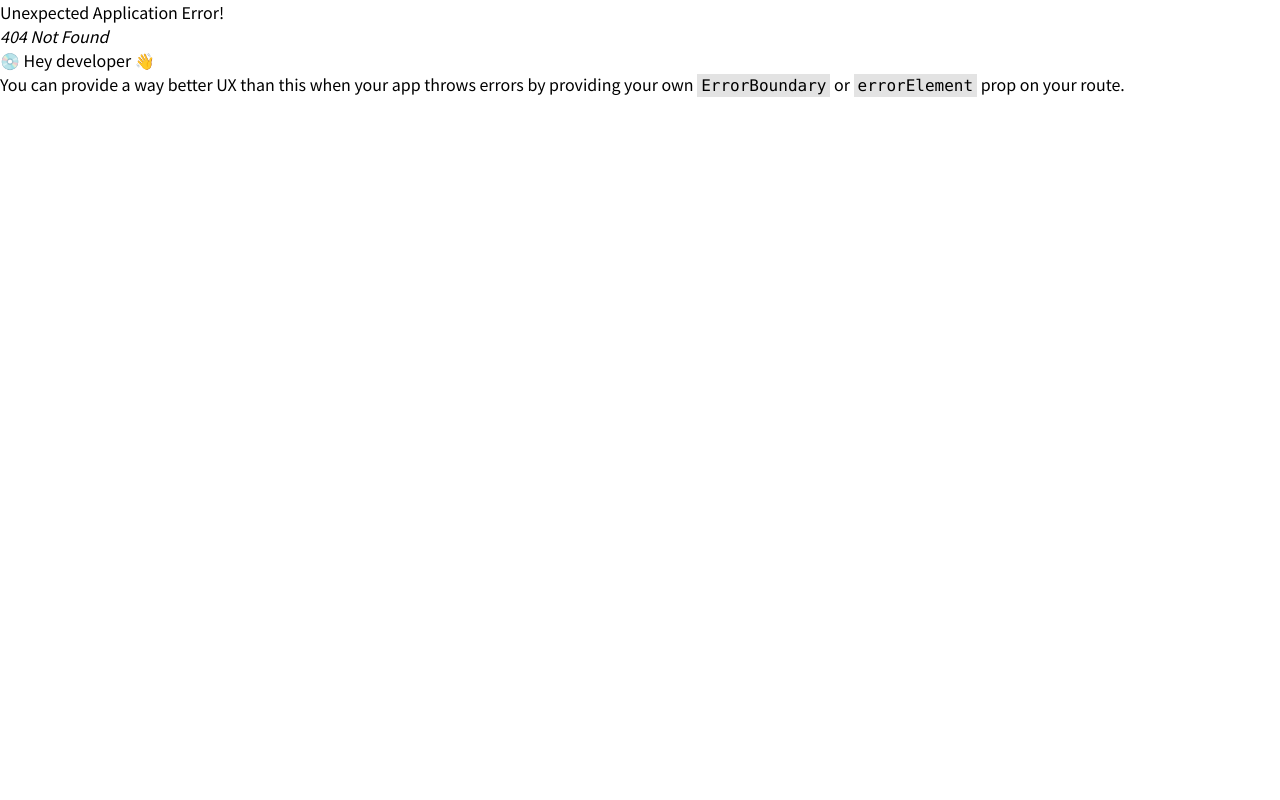
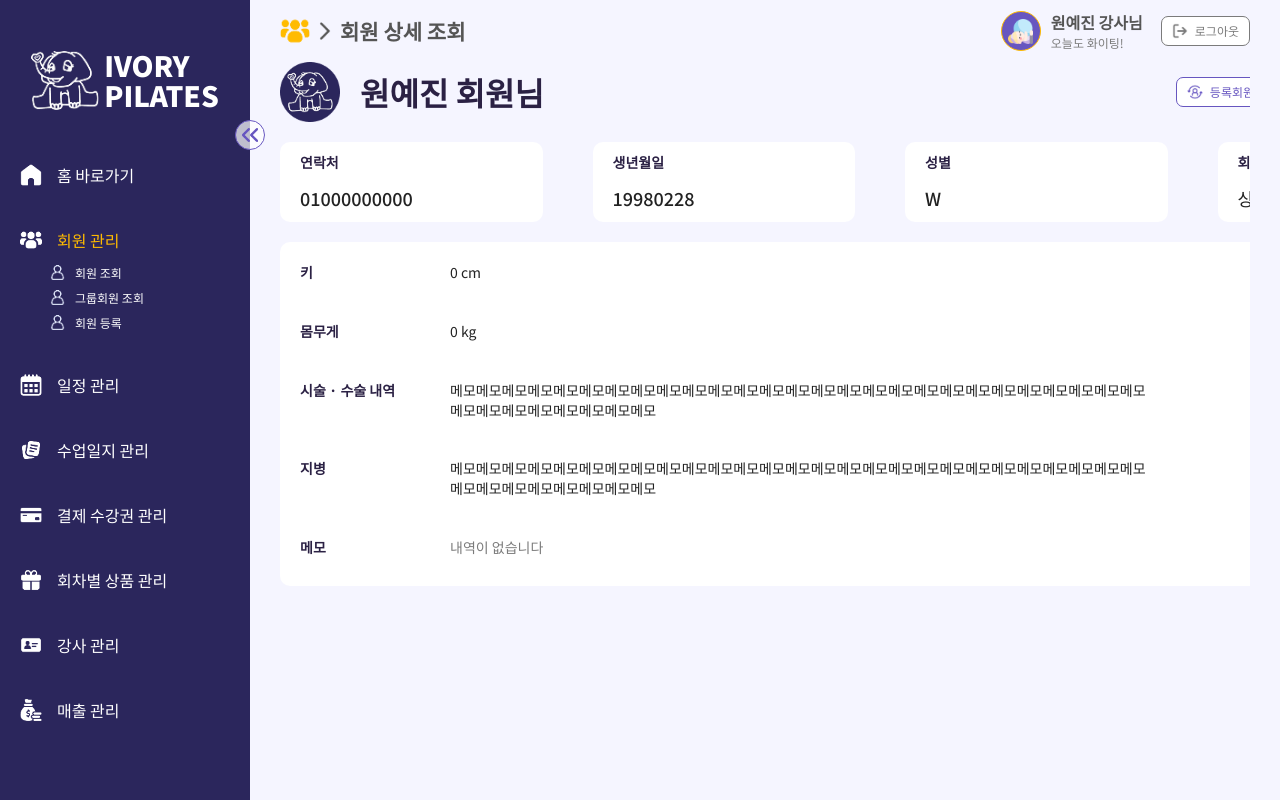
Before and after one commit to DogFeetBirdFeet/ivoryPilatesFrontEnd, a React (Vite) app: page /member/detail/1 in a window 1280 px wide. Before the commit this address had no page. Built offline with nearby package versions, Linux system fonts and the light colour scheme.

Commit message:
회원 상세조회 퍼블리싱 진행중

```diff
--- /dev/null
+++ b/src/features/Member/sections/MemberDetailCos.tsx
@@ -0,0 +1,85 @@
+import MemberDetailInfo from '@/features/Member/items/MemberDetailInfo';
+import BtnIconText from '@/common/components/buttons/BtnIconText';
+import iconIvo from '@/assets/icon/purple/icon_ivo.png';
+import iconConvert from '@/assets/icon/purple/icon_convert.png';
+import iconEdit from '@/assets/icon/purple/icon_save.png';
+import iconBack from '@/assets/icon/purple/icon_cancel.png';
+import iconSave from '@/assets/icon/white/icon_save.png';
+import { useState } from 'react';
+import type { IMember } from '../types';
+
+export default function MemberDetailCos({ memberData }: { memberData: IMember }) {
+  const [editMode, setEditMode] = useState(false);
+  const [regMode, setRegMode] = useState(false);
+
+  return (
+    <div className="flex flex-col">
+      {/* 헤더 이름 & 버튼 - 상단 영역 */}
+      <div className="flex items-center mb-20px">
+        <img src={iconIvo} className="w-60px h-60px mr-20px" alt="User Icon" />
+        <span className="text-3xl text-ppt font-bold whitespace-nowrap">원예진 회원님</span>
+        <div className="ml-auto flex gap-10px">
+          {editMode || regMode ? (
+            <>
+              <BtnIconText
+                type="B"
+                icon={iconBack}
+                text="취소하기"
+                onClick={() => {
+                  setEditMode(false);
+                  setRegMode(false);
+                }}
+              />
+              <BtnIconText
+                type="A"
+                icon={iconSave}
+                text="저장하기"
+                onClick={() => {
+                  setEditMode(false);
+                  setRegMode(false);
+                }}
+              />
+            </>
+          ) : (
+            <>
+              <BtnIconText
+                type="B"
+                icon={iconConvert}
+                text="등록회원으로 전환하기"
+                onClick={() => {
+                  setRegMode(true);
+                }}
+              />
+              <BtnIconText
+                type="B"
+                icon={iconEdit}
+                text="회원정보 수정하기"
+                onClick={() => {
+                  setEditMode(true);
+                }}
+              />
+            </>
+          )}
+        </div>
+      </div>
+
+      {/* 좌우 분리 영역 */}
+      <div className="flex">
+        {/* 좌측 */}
+        <div className="flex flex-col">
+          {/* 기본정보 */}
+          <MemberDetailInfo editMode={editMode} data={memberData} />
+
+          {/* 수업정보 */}
+          <div></div>
+
+          {/* 그룹회원 정보 */}
+          <div></div>
+        </div>
+
+        {/* 우측 */}
+        <div className="">{/* 우측 콘텐츠 */}</div>
+      </div>
+    </div>
+  );
+}
--- /dev/null
+++ b/src/features/Member/sections/MemberDetailExp.tsx
@@ -0,0 +1,5 @@
+import type { IMember } from '../types';
+
+export default function MemberDetailExp({ memberData }: { memberData: IMember }) {
+  return <div></div>;
+}
--- /dev/null
+++ b/src/features/Member/sections/MemberDetailReg.tsx
@@ -0,0 +1,5 @@
+import type { IMember } from '../types';
+
+export default function MemberDetailReg({ memberData }: { memberData: IMember }) {
+  return <div></div>;
+}
--- /dev/null
+++ b/src/features/Member/sections/MemberDetailRes.tsx
@@ -0,0 +1,5 @@
+import type { IMember } from '../types';
+
+export default function MemberDetailRes({ memberData }: { memberData: IMember }) {
+  return <div></div>;
+}
--- a/src/features/Member/types.ts
+++ b/src/features/Member/types.ts
@@ -11,5 +11,6 @@ export interface IMember {
   disease: string | null;
   memo: string | null;
   bodyImg: string | null;
-  lastClsDate: string;
+  consDate?: string;
+  lastClsDate?: string;
 }
--- a/src/pages/Member/MemberDetail.tsx
+++ b/src/pages/Member/MemberDetail.tsx
@@ -1,7 +1,6 @@
 import { useLayoutContext } from '@/hooks/useLayoutContext';
 import headerIcon from '@/assets/icon/yellow/icon_mem.png';
-import { useEffect, useState } from 'react';
-import { useParams } from 'react-router-dom';
+import { useEffect } from 'react';
 import MemberDetailCos from '@/features/Member/sections/MemberDetailCos';
 import type { IMember } from '@/features/Member/types';
 import MemberDetailReg from '@/features/Member/sections/MemberDetailReg';
@@ -9,7 +8,7 @@ import MemberDetailRes from '@/features/Member/sections/MemberDetailRes';
 import MemberDetailExp from '@/features/Member/sections/MemberDetailExp';
 
 export default function MemberDetail() {
-  const { memberId } = useParams();
+  // const { memberId } = useParams();
   // TODO : MemberId로 Data 패칭
   // const { data: memberData, isLoading } = useMemberDetail(memberId!);
 
@@ -28,10 +27,8 @@ export default function MemberDetail() {
       '메모메모메모메모메모메모메모메모메모메모메모메모메모메모메모메모메모메모메모메모메모메모메모메모메모메모메모메모메모메모메모메모메모메모메모',
     memo: '',
     bodyImg: '',
-    lastClsDate: '20251021',
+    consDate: '20251021',
   };
-
-  const [memType, setMemType] = useState<'COS' | 'REG' | 'RES' | 'EXP' | null>('COS');
 
   // 헤더정보 세팅
   const { setHeaderTitle, setHeaderIcon } = useLayoutContext();
--- a/src/pages/Schedule/ScheduleDetail.tsx
+++ b/src/pages/Schedule/ScheduleDetail.tsx
@@ -9,7 +9,6 @@ import { useMemo, useState } from 'react';
 import BtnIconText from '@/common/components/buttons/BtnIconText';
 import ScheduleInfo from '@/features/Schedule/items/ScheduleInfo';
 import ScheduleInfoForm from '@/features/Schedule/items/ScheduleInfoForm';
-import { useLayoutContext } from '@/hooks/useLayoutContext';
 import useOverlayStore from '@/common/Layout/store/overlayStore';
 
 const restTrainerMockData = [
```
Also changed, not shown: src/main.tsx (+15 -15 lines).
